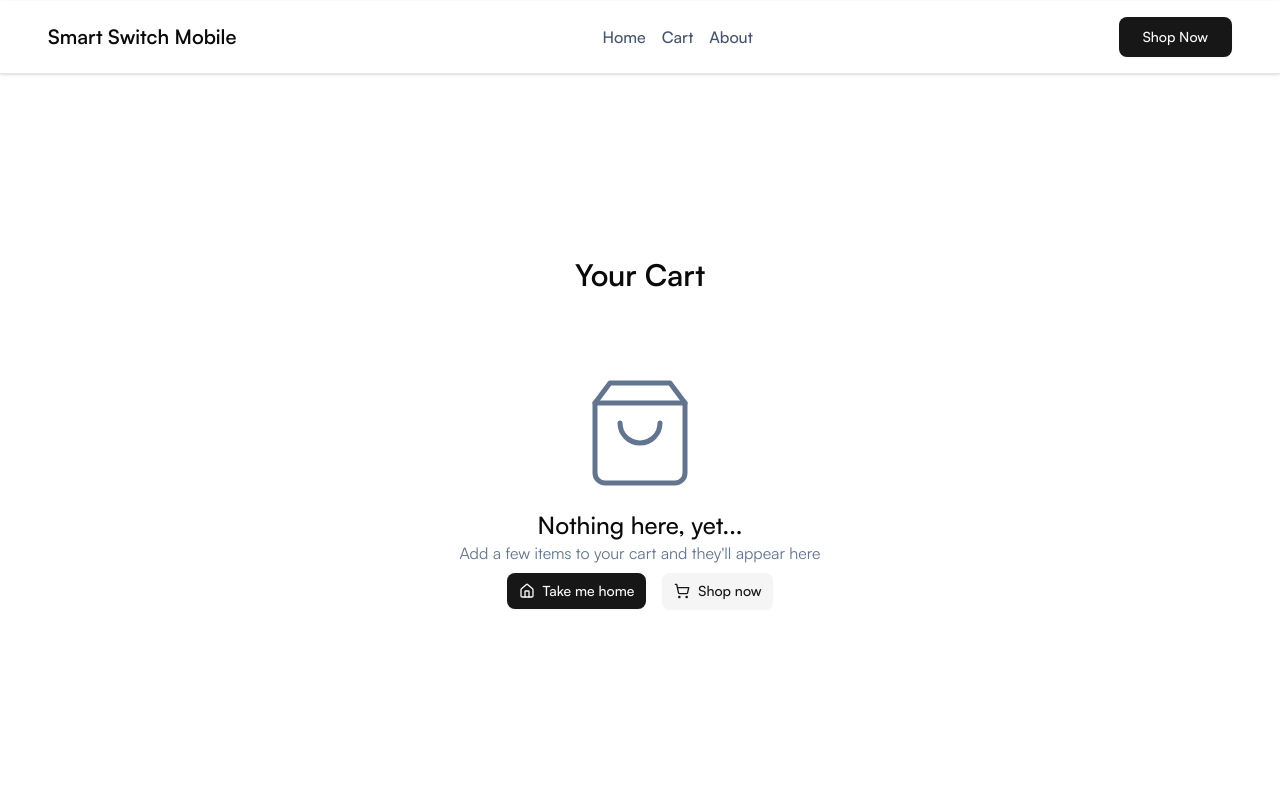
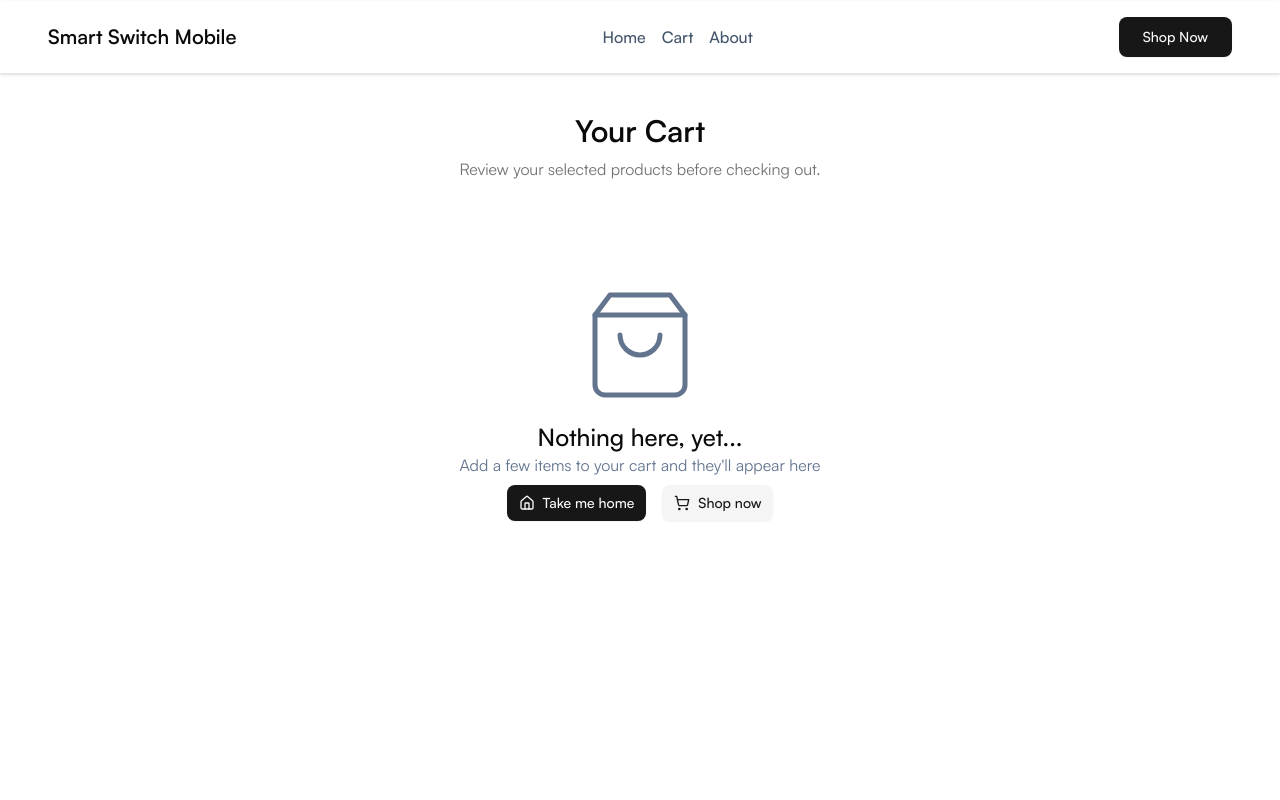
Before and after one commit to codewithkin/smart_switch_mobile_site, a Next.js app: page /cart in a window 1280 px wide. Shown: the top 800 px of the page. Built offline with nearby package versions, Linux system fonts and the light colour scheme.

Commit message:
Refactor CartPage: enhance layout with improved spacing, add summary section, and update item display logic

```diff
--- a/src/app/cart/page.tsx
+++ b/src/app/cart/page.tsx
@@ -1,22 +1,55 @@
 "use client";
+
 import EmptyCart from "./components/EmptyCart";
 import CartItem from "./components/CartItem";
 import { useCartStore } from "@/stores/useCartStore";
+import { useRouter } from "next/navigation";
+import { Button } from "@/components/ui/button";
 
 function CartPage() {
-  const { items } = useCartStore(); // Get the items from the cart store
+  const { items } = useCartStore(); // Get items from cart store
+  const router = useRouter();
+
+  const totalItems = items.reduce((acc, item) => acc + item.quantity, 0);
+  const totalPrice = items.reduce(
+    (acc, item) => acc + item.quantity * item.price,
+    0
+  );
 
   return (
-    <section className="px-4 md:px-32 min-h-screen flex flex-col justify-center items-center">
-      <h2 className="heading">Your Cart</h2>
+    <section className="px-4 md:px-32 min-h-screen flex flex-col items-center pt-10 pb-20">
+      <h2 className="heading text-3xl mb-2">Your Cart</h2>
+      <p className="text-muted-foreground mb-6 text-center">
+        Review your selected products before checking out.
+      </p>
 
       {items.length === 0 ? (
         <EmptyCart />
       ) : (
-        <div className="w-full space-y-4">
-          {items.map((item: any) => (
-            <CartItem key={item.id} item={item} />
-          ))}
+        <div className="w-full space-y-6">
+          {/* Cart Summary */}
+          <div className="flex flex-col sm:flex-row justify-between items-center gap-4 border p-4 rounded-md shadow-sm">
+            <div>
+              <p className="text-lg font-medium">
+                Total Items: <span className="font-bold">{totalItems}</span>
+              </p>
+              <p className="text-lg font-medium">
+                Total Price:{" "}
+                <span className="font-bold">${totalPrice.toFixed(2)}</span>
+              </p>
+            </div>
+
+            <Button onClick={() => router.push("/checkout")}>
+              Proceed to Checkout
+            </Button>
+          </div>
+
+          {/* Cart Items */}
+          <div className="w-full space-y-4">
+            {items.map((item: any) => (
+              <CartItem key={item.id} item={item} />
+            ))}
+          </div>
         </div>
       )}
     </section>
```
